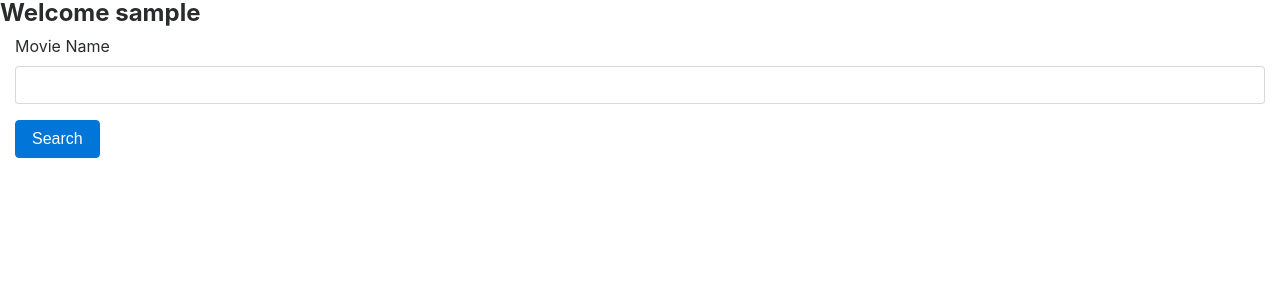
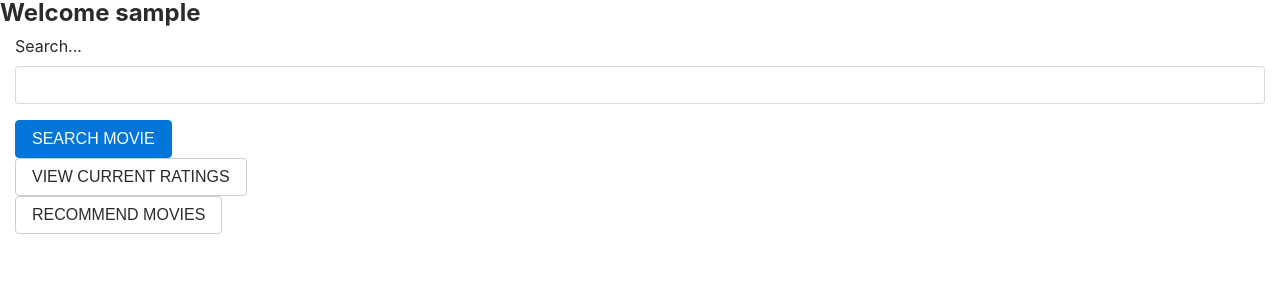
Before and after one commit to ddahiya3/moviedatabase, a Flask app: a page that uses demotry_updated/app/templates/index.html in a window 1280 px wide. Shown: the top 300 px of the page. Run offline with Flask 2, Linux system fonts and the light colour scheme; some libraries are stand-ins or nearby versions.

Commit message:
updated index.html for extra buttons

```diff
--- a/demotry_updated/app/templates/index.html
+++ b/demotry_updated/app/templates/index.html
@@ -19,18 +19,27 @@
           <form role="form" action="{{ url_for('profile', username = username) }}" method = "post">
             <div class="form-group">
 
-                    <label for="movieName">
-                        Movie Name
+              <label for="userInput">
+                        Search...
               </label>
-                    <input type="text" class="form-control" id="movieNameInput" name = "movieName">
+              <input type="text" class="form-control" id="movieNameInput" name = "userInput">
             </div>
-                <button type="submit" class="btn btn-primary">
-                    Search
+              <button type="submit" class="btn btn-primary" name = "submit" value = "movieSearch">
+                    SEARCH MOVIE
               </button>
+              <div>
+                <button type="submit" class="btn btn-secondary" name = "submit" value = "ratings">
+                  VIEW CURRENT RATINGS
+                </button>
+              </div>
+              <div>
+                <button type="submit" class="btn btn-secondary" name = "submit" value = "recommend">
+                  RECOMMEND MOVIES
+                </button>
+              </div>
           </form>
 		    </div>
 	    </div>
     </div>
-
   </body>
 </html>
```
Lines whose indentation alone changed are shown as unchanged.
